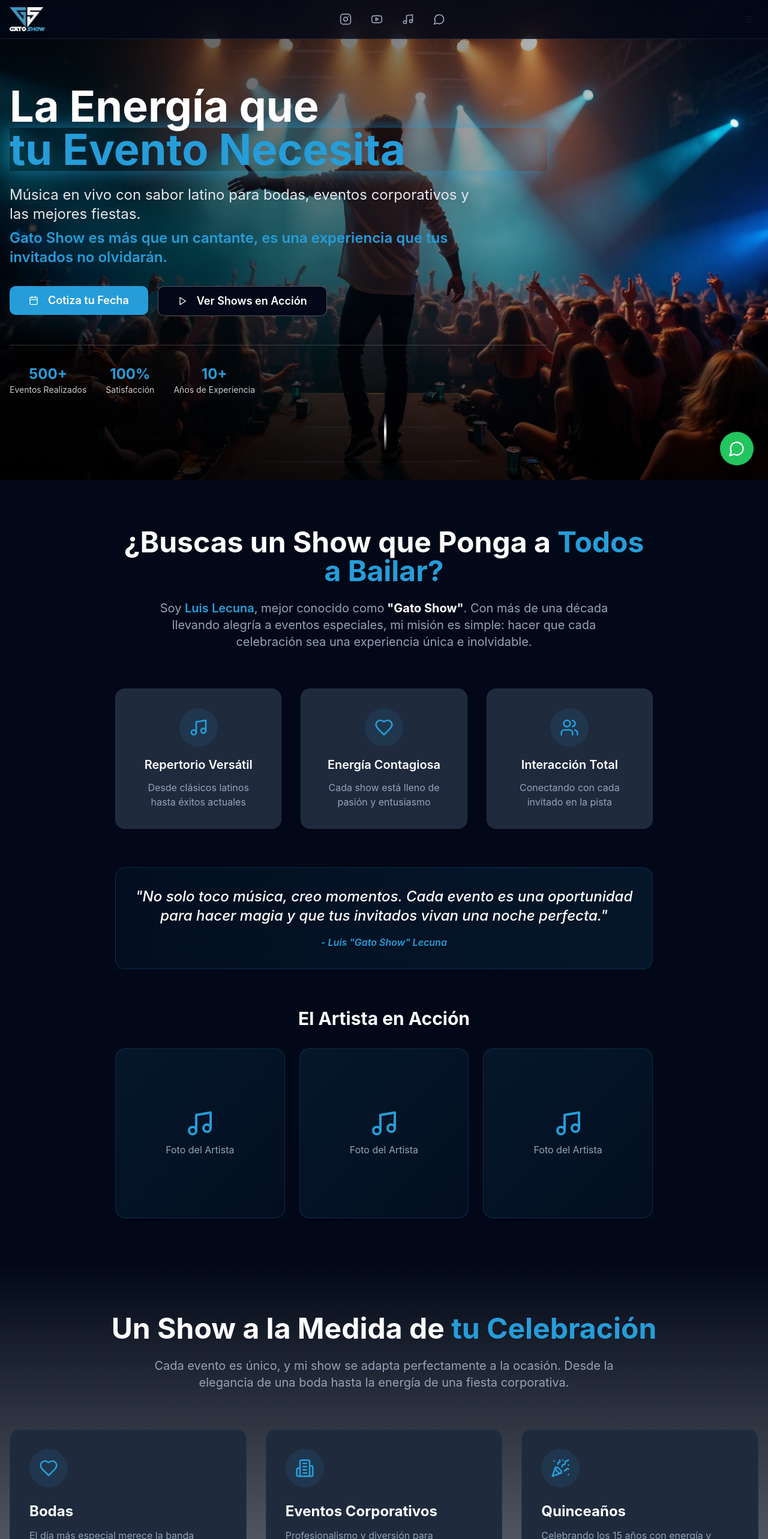
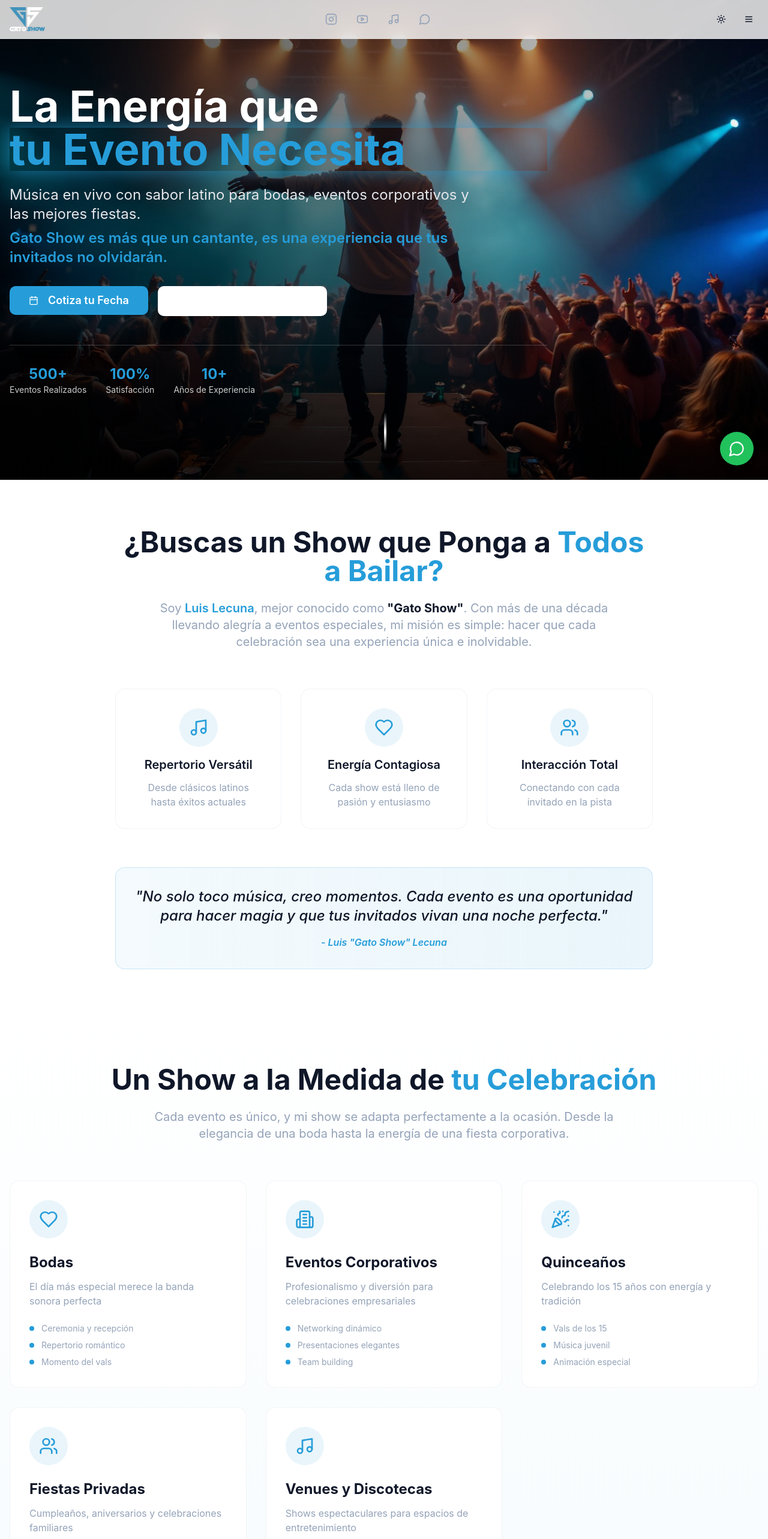
Before and after one commit to EmaVisual/gatoparty-showtime, a React (Vite) app: page / in a window 1280 px wide. Shown: the top 2566 px of the page at 60% size. Built offline with nearby package versions, Linux system fonts and the light colour scheme.

Commit message:
Reverted to commit cf2d0116c162806b47579328efd1f8b8c2fd89c8

```diff
--- a/src/App.tsx
+++ b/src/App.tsx
@@ -3,6 +3,7 @@ import { Toaster as Sonner } from "@/components/ui/sonner";
 import { TooltipProvider } from "@/components/ui/tooltip";
 import { QueryClient, QueryClientProvider } from "@tanstack/react-query";
 import { BrowserRouter, Routes, Route } from "react-router-dom";
+import { ThemeProvider } from "next-themes";
 import Index from "./pages/Index";
 import NotFound from "./pages/NotFound";
 
@@ -10,7 +11,7 @@ const queryClient = new QueryClient();
 
 const App = () => (
   <QueryClientProvider client={queryClient}>
-    <div className="dark">
+    <ThemeProvider attribute="class" defaultTheme="light" enableSystem>
       <TooltipProvider>
         <Toaster />
         <Sonner />
@@ -22,7 +23,7 @@ const App = () => (
           </Routes>
         </BrowserRouter>
       </TooltipProvider>
-    </div>
+    </ThemeProvider>
   </QueryClientProvider>
 );
 
--- a/src/components/Footer.tsx
+++ b/src/components/Footer.tsx
@@ -103,7 +103,7 @@ const Footer = () => {
       <div className="fixed bottom-6 right-6 z-50">
         <a
           href="#"
-          className="flex items-center justify-center w-14 h-14 bg-green-500 hover:bg-green-600 text-white rounded-full shadow-lg hover:shadow-glow transition-all duration-300"
+          className="flex items-center justify-center w-14 h-14 bg-green-500 hover:bg-green-600 text-white rounded-full shadow-lg hover:shadow-glow transition-all duration-300 animate-pulse"
           aria-label="Contactar por WhatsApp"
         >
           <MessageCircle className="w-7 h-7" />
--- a/src/components/Header.tsx
+++ b/src/components/Header.tsx
@@ -1,6 +1,7 @@
 import { useState } from 'react';
 import { Menu, X, Instagram, Youtube, Music, MessageCircle } from 'lucide-react';
 import { Button } from '@/components/ui/button';
+import ThemeToggle from './ThemeToggle';
 
 const Header = () => {
   const [isMenuOpen, setIsMenuOpen] = useState(false);
@@ -47,8 +48,9 @@ const Header = () => {
             ))}
           </div>
 
-          {/* Desktop Menu Button */}
-          <div className="hidden md:flex items-center">
+          {/* Desktop Actions */}
+          <div className="hidden md:flex items-center space-x-3">
+            <ThemeToggle />
             <Button
               variant="ghost"
               size="sm"
@@ -60,7 +62,8 @@ const Header = () => {
           </div>
 
           {/* Mobile Menu Button */}
-          <div className="md:hidden">
+          <div className="flex items-center space-x-2 md:hidden">
+            <ThemeToggle />
             <Button
               variant="ghost"
               size="sm"
--- a/src/components/Introduction.tsx
+++ b/src/components/Introduction.tsx
@@ -66,34 +66,6 @@ const Introduction = () => {
               - Luis "Gato Show" Lecuna
             </cite>
           </div>
-
-          {/* Artist Photo Gallery */}
-          <div className="mt-16 space-y-8">
-            <h3 className="text-2xl md:text-3xl font-bold text-text-primary text-center mb-8">
-              El Artista en Acción
-            </h3>
-            <div className="grid md:grid-cols-2 lg:grid-cols-3 gap-6">
-              {/* Photo placeholders - Replace with actual photos */}
-              <div className="aspect-square bg-gradient-to-br from-primary/10 to-primary/5 rounded-2xl border border-primary/20 flex items-center justify-center">
-                <div className="text-center">
-                  <Music className="w-12 h-12 text-primary mx-auto mb-2" />
-                  <p className="text-text-secondary">Foto del Artista</p>
-                </div>
-              </div>
-              <div className="aspect-square bg-gradient-to-br from-accent/10 to-accent/5 rounded-2xl border border-accent/20 flex items-center justify-center">
-                <div className="text-center">
-                  <Music className="w-12 h-12 text-accent mx-auto mb-2" />
-                  <p className="text-text-secondary">Foto del Artista</p>
-                </div>
-              </div>
-              <div className="aspect-square bg-gradient-to-br from-primary/10 to-primary/5 rounded-2xl border border-primary/20 flex items-center justify-center md:col-span-2 lg:col-span-1">
-                <div className="text-center">
-                  <Music className="w-12 h-12 text-primary mx-auto mb-2" />
-                  <p className="text-text-secondary">Foto del Artista</p>
-                </div>
-              </div>
-            </div>
-          </div>
         </div>
       </div>
     </section>
--- /dev/null
+++ b/src/components/ThemeToggle.tsx
@@ -0,0 +1,22 @@
+import { Moon, Sun } from 'lucide-react';
+import { useTheme } from 'next-themes';
+import { Button } from '@/components/ui/button';
+
+const ThemeToggle = () => {
+  const { theme, setTheme } = useTheme();
+
+  return (
+    <Button
+      variant="ghost"
+      size="sm"
+      onClick={() => setTheme(theme === 'dark' ? 'light' : 'dark')}
+      className="h-9 w-9 p-0"
+    >
+      <Sun className="h-4 w-4 rotate-0 scale-100 transition-all dark:-rotate-90 dark:scale-0" />
+      <Moon className="absolute h-4 w-4 rotate-90 scale-0 transition-all dark:rotate-0 dark:scale-100" />
+      <span className="sr-only">Toggle theme</span>
+    </Button>
+  );
+};
+
+export default ThemeToggle;
```
